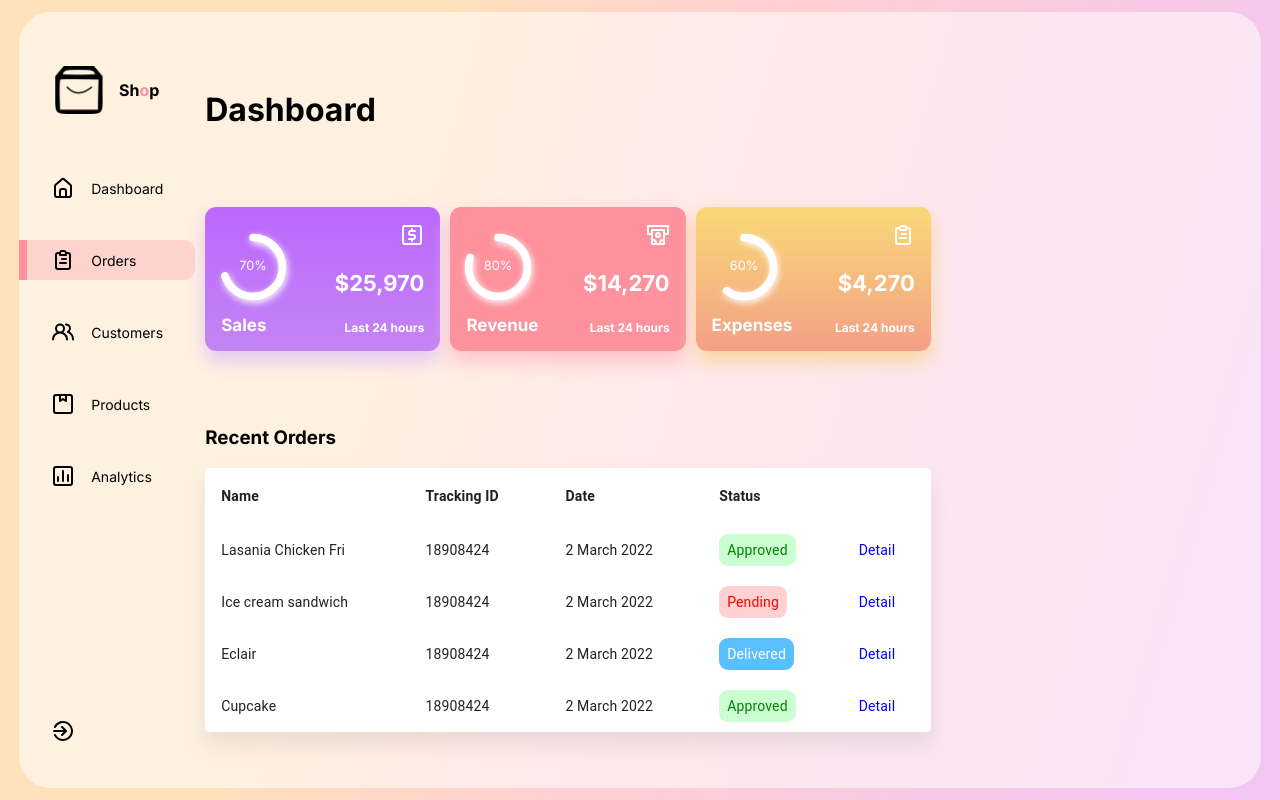
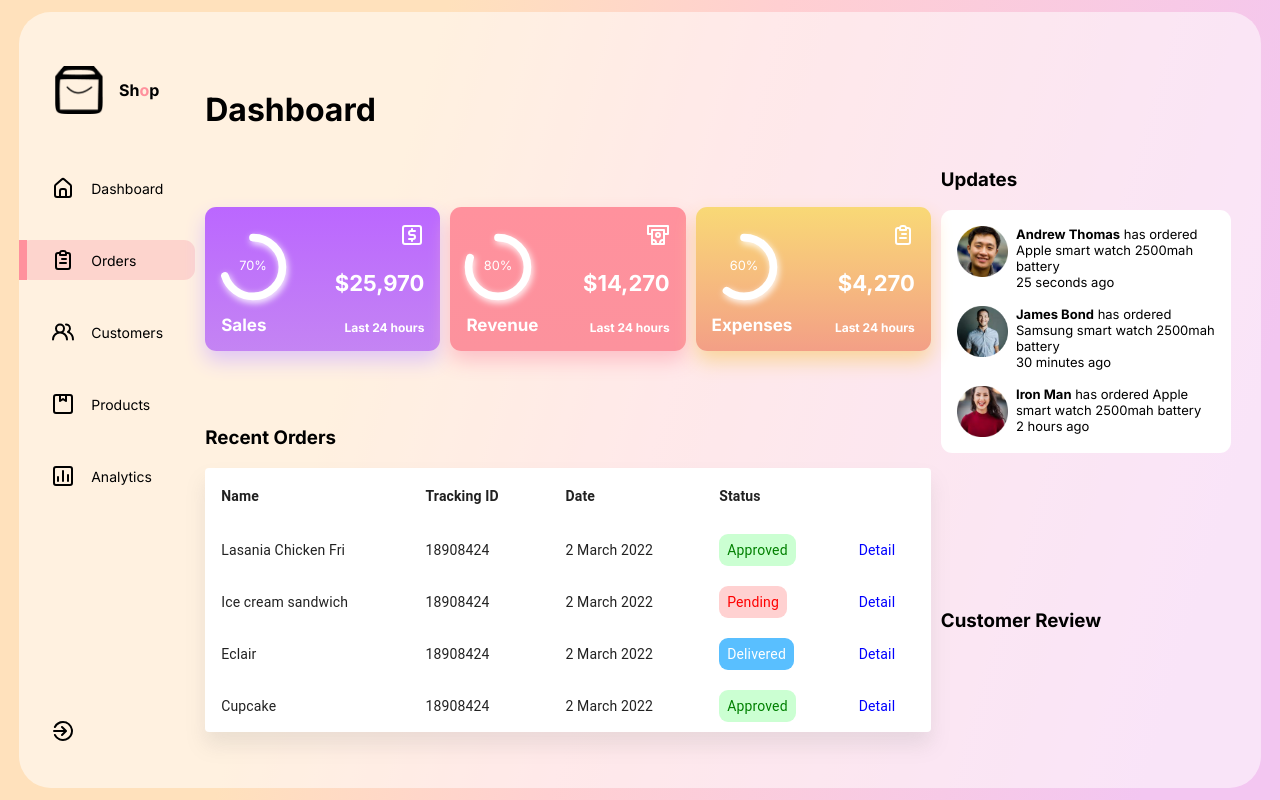
Before and after one commit to MFahadUmer/React-Dashboard, a React (Create React App) app: page / in a window 1280 px wide. Built offline with nearby package versions, Linux system fonts and the light colour scheme.

Commit message:
Adds Updates Component

```diff
--- a/src/App.js
+++ b/src/App.js
@@ -1,5 +1,6 @@
 import './App.css';
 import MainDash from './components/MainDash/MainDash';
+import RightSide from './components/RightSide/RightSide';
 import Sidebar from './components/sidebar/Sidebar';
 
 function App() {
@@ -8,6 +9,7 @@
       <div className="AppGlass">
         <Sidebar />
         <MainDash />
+        <RightSide />
       </div>
     </div>
   );
--- a/src/Data/Data.js
+++ b/src/Data/Data.js
@@ -7,6 +7,10 @@
   UilUsdSquare,
   UilMoneyWithdrawal,
 } from '@iconscout/react-unicons';
+
+import img1 from '../imgs/img1.png';
+import img2 from '../imgs/img2.png';
+import img3 from '../imgs/img3.png';
 
 export const SidebarData = [
   {
@@ -81,3 +85,24 @@
     ],
   },
 ];
+
+export const UpdatesData = [
+  {
+    img: img1,
+    name: 'Andrew Thomas',
+    noti: 'has ordered Apple smart watch 2500mah battery',
+    time: '25 seconds ago',
+  },
+  {
+    img: img2,
+    name: 'James Bond',
+    noti: 'has ordered Samsung smart watch 2500mah battery',
+    time: '30 minutes ago',
+  },
+  {
+    img: img3,
+    name: 'Iron Man',
+    noti: 'has ordered Apple smart watch 2500mah battery',
+    time: '2 hours ago',
+  },
+];
--- a/src/components/MainDash/Cards/Card/Card.css
+++ b/src/components/MainDash/Cards/Card/Card.css
@@ -71,6 +71,7 @@
   height: 70vh;
   z-index: 9;
   left: 13rem;
+  top: 4rem;
   border-radius: 1rem;
   display: flex;
   justify-content: space-between;
--- /dev/null
+++ b/src/components/RightSide/RightSide.css
@@ -0,0 +1,6 @@
+.RightSide {
+  display: flex;
+  flex-direction: column;
+  width: 95%;
+  justify-content: space-evenly;
+}
--- /dev/null
+++ b/src/components/RightSide/RightSide.jsx
@@ -0,0 +1,19 @@
+import React from 'react';
+import Updates from '../Updates/Updates';
+import './RightSide.css';
+
+const RightSide = () => {
+  return (
+    <div className="RightSide">
+      <div>
+        <h3>Updates</h3>
+        <Updates />
+      </div>
+      <div>
+        <h3>Customer Review</h3>
+      </div>
+    </div>
+  );
+};
+
+export default RightSide;
--- /dev/null
+++ b/src/components/Updates/Updates.css
@@ -0,0 +1,24 @@
+.Updates {
+  width: 85%;
+  background: white;
+  border-radius: 0.7rem;
+  padding: 1rem;
+  gap: 1rem;
+  display: flex;
+  flex-direction: column;
+  font-size: 13px;
+}
+
+.update {
+  display: flex;
+  gap: 0.5rem;
+}
+
+.update > img {
+  width: 3.2rem;
+  height: 3.2rem;
+}
+
+.noti > div > span:nth-child(1) {
+  font-weight: bold;
+}
--- /dev/null
+++ b/src/components/Updates/Updates.jsx
@@ -0,0 +1,26 @@
+import React from 'react';
+import { UpdatesData } from '../../Data/Data';
+import './Updates.css';
+
+const Updates = () => {
+  return (
+    <div className="Updates">
+      {UpdatesData.map((update) => {
+        return (
+          <div className="update">
+            <img src={update.img} alt="" />
+            <div className="noti">
+              <div>
+                <span>{update.name}</span>
+                <span> {update.noti}</span>
+              </div>
+              <span>{update.time}</span>
+            </div>
+          </div>
+        );
+      })}
+    </div>
+  );
+};
+
+export default Updates;
```
